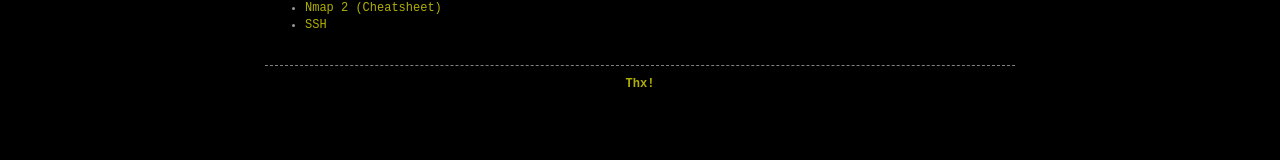
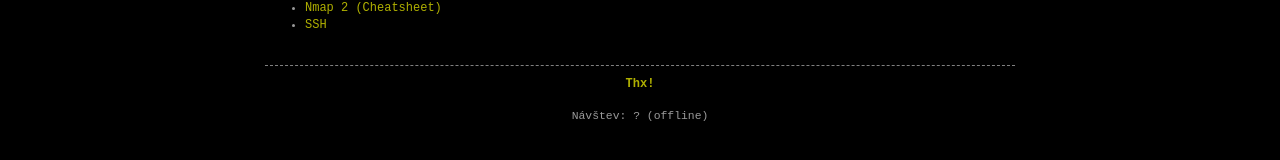
Before and after one commit to 0x00mg/0x00mg.github.io, a Jekyll site: the page built from notes.md, in a window 1280 px wide. Shown: the part 361-521 px from the top of the page. Built offline with Jekyll 4.4.1, drawn with Linux system fonts in a browser that asks for light colours; some of the changed lines change nothing that is shown.

Commit message:
Update footer.html

```diff
--- a/_includes/footer.html
+++ b/_includes/footer.html
@@ -3,5 +3,28 @@
     <footer>
       {{ site.bye_message }}
     </footer>
+
+    <div id="visit-line" style="margin-top:8px; font-size:0.95em; text-align:center;">
+      <span id="visit-count">Načítam počítadlo…</span>
+    </div>
+    <script>
+      (function(){
+        // CountAPI: simple, no-auth counter
+        var ns = "0x00mg.github.io"; // namespace — change if you want a shared counter
+        var key = "main_visits";
+        var url = "https://api.countapi.xyz/hit/" + encodeURIComponent(ns) + "/" + encodeURIComponent(key);
+        fetch(url).then(function(resp){ return resp.json() }).then(function(data){
+          if(data && data.value !== undefined){
+            document.getElementById("visit-count").textContent = "Návštev: " + data.value;
+          } else {
+            document.getElementById("visit-count").textContent = "Návštev: ? (chyba)";
+          }
+        }).catch(function(err){
+          console.log("CountAPI error", err);
+          document.getElementById("visit-count").textContent = "Návštev: ? (offline)";
+        });
+      })();
+    </script>
+
   </div>
 </div>
```
